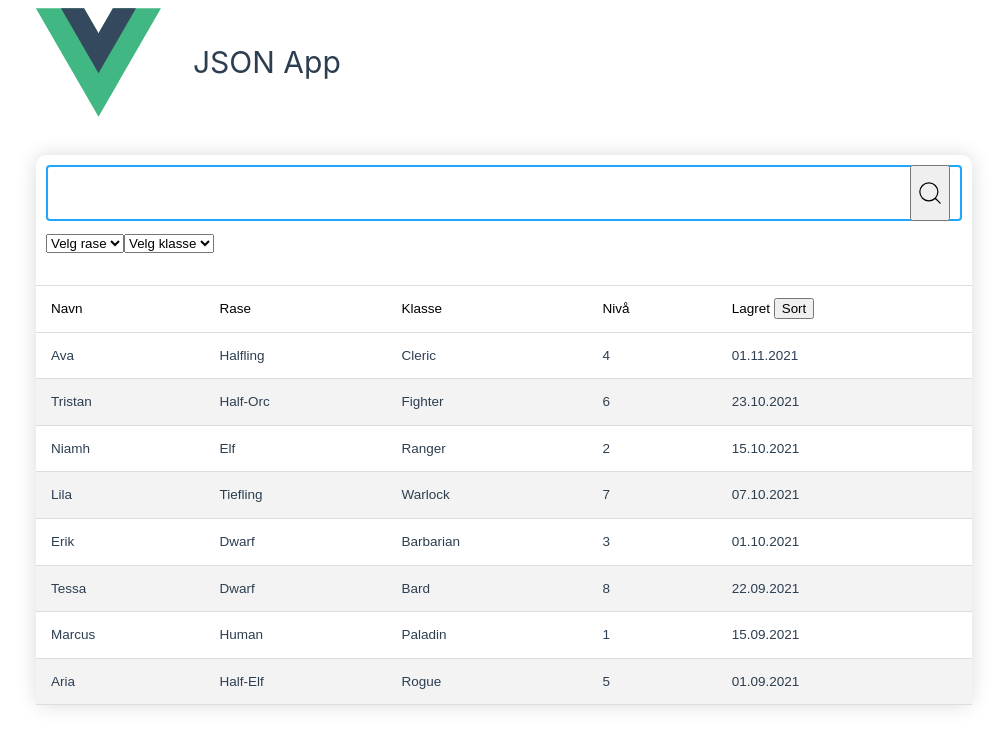
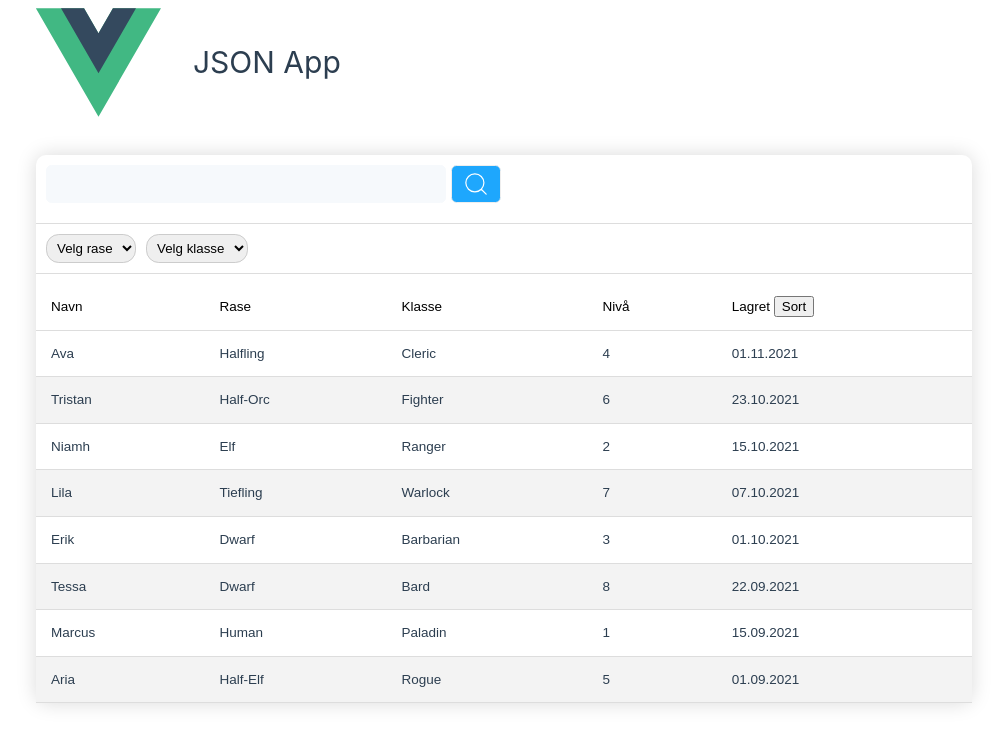
Before and after one commit to longegg/rpg, a Vue app: page / in a window 1280 px wide. Shown: the top 748 px of the page, without its empty margins (136-1143 px from the left). Built offline with nearby package versions, Linux system fonts and the light colour scheme.

Commit message:
Edit search form

```diff
--- a/src/assets/forms.css
+++ b/src/assets/forms.css
@@ -1,16 +1,6 @@
 .search-form {
     display: flex;
-}
-.search-form__inner {
-    display: flex;
-    background: #fff;
-    border-radius: 4px;
-    box-shadow: inset 0 0 0 2px #1EA7FD;
-    height: 56px;
-    margin: 0;
-    padding: 0 12px;
-    position: relative;
-    width: 100%;
+    gap: 5px;
 }
 .search-form__magnifier {
     align-items: center;
@@ -21,25 +11,30 @@
     height: 24px;
     width: 24px;
 }
+.search-form__input-wrapper {
+    display: flex;
+    position: relative;
+    align-items: center;
+    width: 400px;
+}
 .search-form__input {
-    -webkit-appearance: none;
-    appearance: none;
-    background: transparent;
-    border: 0;
-    color: var(--docsearch-text-color);
-    flex: 1 1;
-    font: inherit;
-    font-size: 1.2em;
-    height: 100%;
-    outline: none;
-    padding: 0 0 0 8px;
-    width: 80%;
+    display: block;
+    width: 100%;
+    padding: 6px 40px 6px 15px;
+    font-size: 16px;
+    font-weight: 400;
+    height: 38px;
+    color: #333;
+    background-color: #f6f9fc;
+    border: 1px solid #f6f9fc;
+    border-radius: 0.35rem;
+    transition: border-color .15s ease-in-out;
 }
 .search-form__input:focus {
-    /* background-color: #fff;
+    background-color: #fff;
     border-color: #1EA7FD;
     outline: 0;
-    box-shadow: none; */
+    box-shadow: none;
 }
 .search-form__reset {
     stroke-width: 1.4;
@@ -50,8 +45,32 @@
     background: none;
     border: 0;
     border-radius: 50%;
-    color: var(--docsearch-icon-color);
     cursor: pointer;
     padding: 2px;
+    position: absolute;
+    right: 10px;
+}
+.search-form__submit {
+    outline: none;
+    background-color: #1EA7FD;
+    border: 1px solid #eee;
+    color: white;
+    padding: 0 12px;
+    border-radius: 0.35rem;
+    cursor: pointer;
+}
 
+/* Loose fields */
+
+.dropdown {
+    padding: 5px 6px 5px 6px;
+    border-color: #ccc;
+    border-radius: 0.8rem;
+    cursor: pointer;
 }
+.dropdown:hover {
+    border-color: #1EA7FD;
+}
+.dropdown:focus {
+    border-color: #333;
+}
--- a/src/components/CharMain.vue
+++ b/src/components/CharMain.vue
@@ -5,19 +5,20 @@ import { ref } from 'vue';
 import CharItem from './CharItem.vue';
 
 const characters = (DATA as Character[]).sort((a, b) => {
-    return -a.createdAt.localeCompare(b.createdAt)
+    return -a.createdAt.localeCompare(b.createdAt);
 });
 const uniqueRaces = [...new Set(characters.map((item) => item.race))];
 const uniqueClasses = [...new Set(characters.map((item) => item.className))];
-const filterRace = ref("");
-const filterClass = ref("");
-const searchInput = ref("");
+const filterRace = ref('');
+const filterClass = ref('');
+const searchInput = ref('');
 
 let filteredChars = ref(characters);
 let searchActive = ref(false);
+let filtersActive = ref(false);
 let sortOrder = ref(1);
 
-function submit () {
+function submit() {
     if (!searchInput.value) {
         filteredChars.value = characters;
     } else {
@@ -41,18 +42,20 @@ function filterChanged() {
     }
 
     filter();
+
+    filtersActive.value = (filterRace.value || filterClass.value) ? true : false;
 }
 
 function filter() {
-    filteredChars.value = filteredChars.value.filter(function(char) {
+    filteredChars.value = filteredChars.value.filter(function (char) {
         let filtered = true;
         if (filterRace.value && filterRace.value.length > 0) {
-          filtered = char.race == filterRace.value
+            filtered = char.race == filterRace.value;
         }
 
         if (filtered) {
             if (filterClass.value && filterClass.value.length > 0) {
-            filtered = char.className == filterClass.value
+                filtered = char.className == filterClass.value;
             }
         }
 
@@ -61,20 +64,27 @@ function filter() {
 }
 
 function clearSearch() {
-    searchInput.value = "";
+    searchInput.value = '';
     searchActive.value = false;
     filteredChars.value = characters;
     filter();
 }
 
+function clearFilters() {
+    filterRace.value = "";
+    filterClass.value = "";
+    filtersActive.value = false;
+    submit();
+}
+
 function sortDate() {
-    filteredChars.value = filteredChars.value.sort((a,b) => {
+    filteredChars.value = filteredChars.value.sort((a, b) => {
         if (sortOrder.value == 1) {
-            return a.createdAt.localeCompare(b.createdAt)
-        } else  {
-            return -a.createdAt.localeCompare(b.createdAt)
+            return a.createdAt.localeCompare(b.createdAt);
+        } else {
+            return -a.createdAt.localeCompare(b.createdAt);
         }
-    })
+    });
     sortOrder.value = -sortOrder.value;
 }
 </script>
@@ -83,14 +93,39 @@ function sortDate() {
     <div class="char-holder">
         <div class="char-inner">
             <form class="search-form" ref="form" v-on:submit.prevent="submit">
-                <div class="search-form__inner">
-                <label class="search-form__magnifier-label" for="search-input" id="search-label"
-                    ></label>
-                <input class="search-form__input" type="text" v-model="searchInput" aria-label="search term" />
-                    <button type="reset" title="Nullstill søket" @click="clearSearch" :class="{ hidden: searchInput =='' }" class="search-form__reset clear" aria-label="Nullstill søket">
-                        <svg width="20" height="20" viewBox="0 0 20 20"><path d="M10 10l5.09-5.09L10 10l5.09 5.09L10 10zm0 0L4.91 4.91 10 10l-5.09 5.09L10 10z" stroke="currentColor" fill="none" fill-rule="evenodd" stroke-linecap="round" stroke-linejoin="round"></path></svg>
+                <div class="search-form__input-wrapper">
+                    <input
+                        class="search-form__input"
+                        type="text"
+                        v-model="searchInput"
+                        aria-label="search term"
+                        @keydown.esc="clearSearch"
+                    />
+                    <button
+                        type="reset"
+                        title="Nullstill søket"
+                        @click="clearSearch"
+                        :class="{ hidden: searchInput == '' }"
+                        class="search-form__reset clear"
+                        aria-label="Nullstill søket"
+                    >
+                        <svg width="20" height="20" viewBox="0 0 20 20">
+                            <path
+                                d="M10 10l5.09-5.09L10 10l5.09 5.09L10 10zm0 0L4.91 4.91 10 10l-5.09 5.09L10 10z"
+                                stroke="currentColor"
+                                fill="none"
+                                fill-rule="evenodd"
+                                stroke-linecap="round"
+                                stroke-linejoin="round"
+                            ></path>
+                        </svg>
                     </button>
-                    <button class="search-form__magnifier" type="submit" aria-label="search">
+                </div>
+                <button
+                    class="search-form__magnifier search-form__submit"
+                    type="submit"
+                    aria-label="search"
+                >
                     <svg width="20" height="20" class="search-form__label" viewBox="0 0 20 20">
                         <path
                             d="M14.386 14.386l4.0877 4.0877-4.0877-4.0877c-2.9418 2.9419-7.7115 2.9419-10.6533 0-2.9419-2.9418-2.9419-7.7115 0-10.6533 2.9418-2.9419 7.7115-2.9419 10.6533 0 2.9419 2.9418 2.9419 7.7115 0 10.6533z"
@@ -99,29 +134,28 @@ function sortDate() {
                             fill-rule="evenodd"
                             stroke-linecap="round"
                             stroke-linejoin="round"
-                        ></path></svg
-                >
+                        ></path>
+                    </svg>
                 </button>
+            </form>
         </div>
-            </form>
-            <div>{{ searchActive ? searchInput : "" }}</div>
         <div class="filters">
-                <select v-model="filterRace" @change="filterChanged()">
+            <select class="dropdown" v-model="filterRace" @change="filterChanged()">
                 <option value="">Velg rase</option>
                 <option v-for="(item, key) in uniqueRaces" :key="key" :value="item">
                     {{ item }}
                 </option>
             </select>
-                <select v-model="filterClass" @change="filterChanged()">
+            <select class="dropdown" v-model="filterClass" @change="filterChanged()">
                 <option value="">Velg klasse</option>
                 <option v-for="(item, key) in uniqueClasses" :key="key" :value="item">
                     {{ item }}
                 </option>
             </select>
-            </div>
+            <button v-if="filtersActive" class="clear-button" @click="clearFilters">Nulltill alle</button>
         </div>
         <div class="list">
-            <table class="styled-table">
+            <table v-if="filteredChars.length" class="styled-table">
                 <thead>
                     <tr>
                         <th>Navn</th>
@@ -135,6 +169,11 @@ function sortDate() {
                     <CharItem v-for="(char, i) in filteredChars" :character="char" :key="i" />
                 </tbody>
             </table>
+            <div class="empty" v-else>
+                Ingen resultater.
+                <span v-if="searchActive">Du har søkt på: {{ searchInput }}</span>
+                <span></span>
+            </div>
         </div>
     </div>
 </template>
@@ -142,6 +181,10 @@ function sortDate() {
 <style scoped>
 .filters {
     margin-top: 10px;
+    display: flex;
+    gap: 10px;
+    border-top: 1px solid #ddd;
+    padding: 10px 10px 10px 10px;
 }
 .char-holder {
     margin-top: 30px;
@@ -152,11 +195,25 @@ function sortDate() {
     padding: 10px;
 }
 .list {
-    margin-top: 20px;
+    padding-top: 10px;
     border-top: 1px solid #ddd;
 }
-
 table {
     width: 100%;
 }
+.empty {
+    padding: 20px;
+    display: flex;
+    /* flex-direction: column; */
+}
+.clear-button {
+    outline: none;
+    border: none;
+    background: none;
+    color: #1EA7FD;
+    cursor: pointer;
+}
+.clear-button:hover {
+    text-decoration: underline;
+}
 </style>
```
Lines whose indentation alone changed are shown as unchanged.
